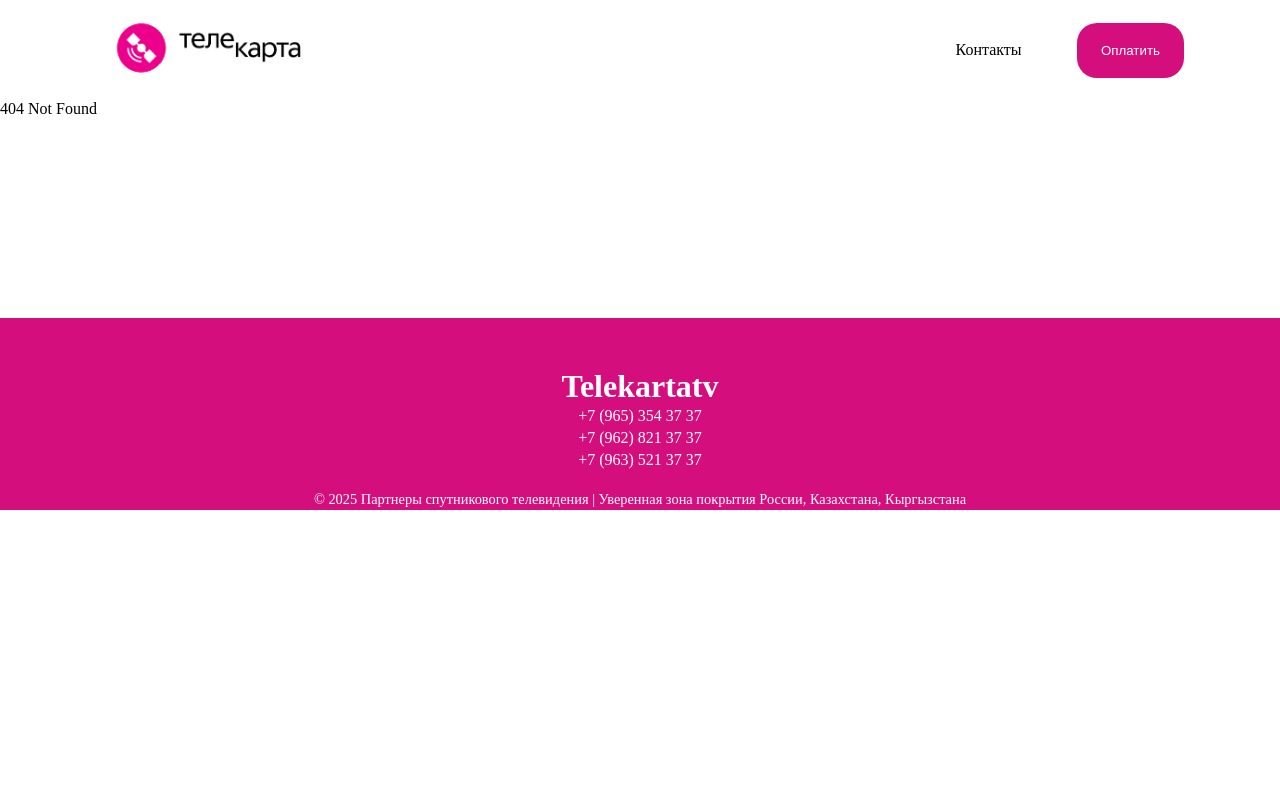
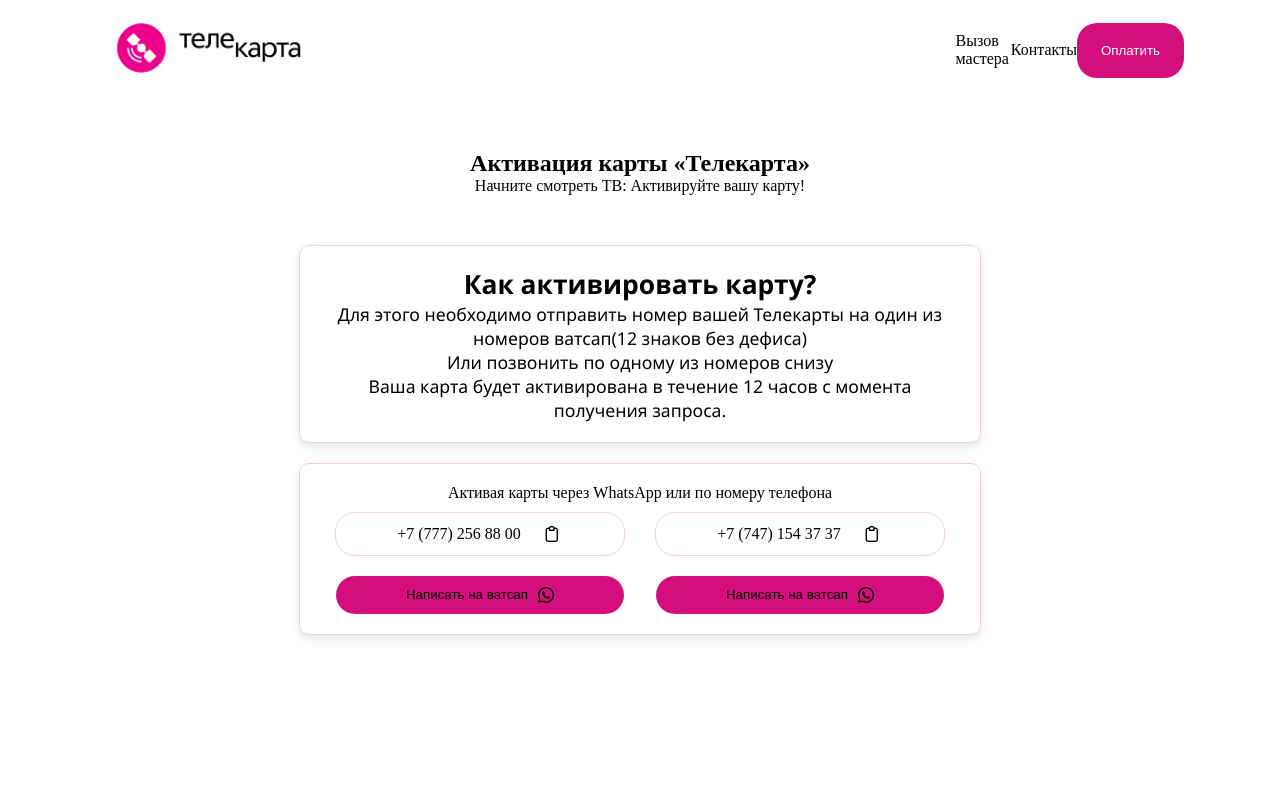
Before and after one commit to weilrfr/telekartadev, a Vue app: page /payment in a window 1280 px wide. Before the commit this address had no page. Shown: the top 800 px of the page. Built offline with nearby package versions, Linux system fonts and the light colour scheme; the HTML template or start-up script is replaced by a standard one.

Commit message:
cardIdpagenotworking

```diff
--- a/package.json
+++ b/package.json
@@ -14,6 +14,9 @@
     "format": "prettier --write src/"
   },
   "dependencies": {
+    "@tailwindcss/vite": "^4.1.14",
+    "primeicons": "^7.0.0",
+    "tailwindcss": "^4.1.14",
     "vue": "^3.5.22",
     "vue-router": "^4.5.1"
   },
--- a/src/assets/main.css
+++ b/src/assets/main.css
@@ -1,3 +1,5 @@
+@import 'primeicons/primeicons.css';
+
 .cont {
     display: flex;
     justify-content: center;
--- a/src/components/CardItem.vue
+++ b/src/components/CardItem.vue
@@ -2,20 +2,12 @@
     import { defineProps } from 'vue';
     import Button from '@/components/Button.vue';
     import { useRouter } from 'vue-router'
-
-    const router = useRouter();
     defineProps({
         rate: {
             type: Object,
             required: true
         }
     });
-
-    function goToRate(id) {
-        router.push({ name: 'rates', params: { id }});
-        console.log(id);
-    }
-
 </script>
 <template>
     <section>
@@ -25,7 +17,7 @@
                 <h3>{{ rate.title }}</h3>
             </div>
             <div>
-                <Button text="Подробнее о тарифе" @click="goToRate(rate.id)"/>
+                <Button text="Список каналов"/>
             </div>
         </div>
     </section>
@@ -42,6 +34,7 @@
         box-shadow: 0px 4px 10px rgba(0, 0, 0, 0.1);
         transition: transform 0.35s ease;
         text-align: center;
+        margin-top: 20px;
     }
     .card:hover {
         transform: translateY(-10px);
--- a/src/components/CardList.vue
+++ b/src/components/CardList.vue
@@ -1,37 +1,19 @@
 <script setup>
-import CardItem from '@/components/CardItem.vue';
-import Pioner from '@/assets/pioner.png';
-import Master from '@/assets/master.png';
-import Lider from '@/assets/lider.png';
-import Premier from '@/assets/premier.png';
-const rates = [
-    {
-        id: 'pioner',
-        img: Pioner,
-        title: 'Тариф Пионер',
-    },
-    {
-        id: 'master',
-        img: Master,
-        title: 'Тариф Мастер',
-    },
-    {
-        id: 'lider',
-        img: Lider,
-        title: 'Тариф Мастер',
-    },
-    {
-        id: 'master',
-        img: Premier,
-        title: 'Тариф Мастер',
-    },
-]
+    import CardItem from '@/components/CardItem.vue';
+    import { useRouter } from 'vue-router'
+    import { useRates } from '@/composable/useRates.js';
+
+    const router = useRouter();
+    const { rates } = useRates();
+    function goToRate(id) {
+        router.push({ name: 'rates', params: { id }});
+    }
 </script>
 <template>
     <section class="card-list">
         <div class="cards">
             <div v-for="rate in rates" :key="rate.title">
-                <CardItem :rate="rate"/>
+                <CardItem :rate="rate" @click="goToRate(rate.id)"/>
             </div>
         </div>
     </section>
--- a/src/components/layouts/Header.vue
+++ b/src/components/layouts/Header.vue
@@ -9,9 +9,8 @@
             </div>
             <div class="nav">
                 <ul>
-                    <li>
-                        Контакты
-                    </li>
+                    <li>Вызов мастера</li>
+                    <li>Контакты</li>
                     <li><Button text="Оплатить"/></li>
                 </ul>
             </div>
--- /dev/null
+++ b/src/composable/useRates.js
@@ -0,0 +1,45 @@
+import Pioner from '@/assets/pioner.png';
+import Master from '@/assets/master.png';
+import Lider from '@/assets/lider.png';
+import Premier from '@/assets/premier.png';
+
+export const useRates = () => {
+        const rates = [
+        {
+            id: 'pioner',
+            img: Pioner,
+            title: 'Тариф Пионер',
+        },
+        {
+            id: 'master',
+            img: Master,
+            title: 'Тариф Мастер',
+        },
+        {
+            id: 'lider',
+            img: Lider,
+            title: 'Тариф Лидер',
+        },
+        {
+            id: 'premier',
+            img: Premier,
+            title: 'Тариф Премьер',
+        },
+        {
+            id: 'premierasd',
+            img: Premier,
+            title: 'Народный премьер',
+        },
+        {
+            id: 'multiroom',
+            img: Lider,
+            title: 'Мультирум',
+        },
+        {
+            id: 'doppaketi',
+            img: Master,
+            title: 'Доп пакеты',
+        }
+    ];
+    return {rates};
+}
--- a/src/router/index.js
+++ b/src/router/index.js
@@ -12,7 +12,12 @@
     {
       path: '/rates/:id',
       name: 'rates',
-      // component: () => import('../views/RatesView.vue'),
+      component: () => import('@/views/RateView.vue'),
+    },
+    {
+      path: '/payment',
+      name: 'payment',
+      component: () => import('@/views/PaymentView.vue'),
     },
     {
       path: '/:pathMatch(.*)*',
--- a/src/views/HomeView.vue
+++ b/src/views/HomeView.vue
@@ -16,9 +16,7 @@
           <img src="../assets/telekarta.png" alt="Telekarta TV" />
         </div>
         <div class="btn-cont">
-          <a href="https://wa.me/+77772568800">
-            <Button text="Оплатить"/>
-          </a>
+          <Button text="Оплатить" @click="$router.push('/payment')"/>
           <Button text="Посмотреть тарифы" class="rate"/>
         </div>
       </div>
@@ -67,6 +65,13 @@
     font-size: 0.9em;
     margin-top: 20px;
   }
+  .rate:hover {
+    background: rgba(212, 15, 125, 1);
+    margin-top: 1px;
+    color: white;
+    transition: 300ms;
+    border: none;
+  }
   .rate {
     background: white;
     border-color: black;
@@ -75,13 +80,6 @@
     transition: 300ms;
   }
 
-  .rate:hover {
-    background: rgba(212, 15, 125, 1);
-    margin-top: 1px;
-    color: white;
-    transition: 300ms;
-    border: none;
-  }
 
   .btn-cont {
     margin-top: 10vh;
--- /dev/null
+++ b/src/views/PaymentView.vue
@@ -0,0 +1,143 @@
+<script setup>
+    function copyNumber(number){
+        navigator.clipboard.writeText(number);
+    }
+</script>
+<template>
+    <section>
+        <div class="hs">
+            <h1>Активация карты «Телекарта»</h1>
+            <p>Начните смотреть ТВ: Активируйте вашу карту!</p>
+        </div>
+        <div class="payment-info">
+            <div class="info">
+                <h2>Как активировать карту?</h2>
+                <p>Для этого необходимо отправить номер вашей Телекарты на один из номеров ватсап(12 знаков без дефиса)</p>
+                <p>Или позвонить по одному из номеров снизу</p>
+                <p>Ваша карта будет активирована в течение 12 часов с момента получения запроса.</p>
+            </div>
+            <div class="payment">
+                <p>Активая карты через WhatsApp или по номеру телефона</p>
+                <div>
+                    <div class="number">
+                        <p>+7 (777) 256 88 00</p>
+                        <i class="pi pi-clipboard" @click="copyNumber('+7 (777) 256 88 00')"></i>
+                    </div>
+                    <div class="number">
+                        <p>+7 (747) 154 37 37</p>
+                        <i class="pi pi-clipboard" @click="copyNumber('+7 (747) 154 37 37')"></i>
+                    </div>
+                    <div class="w-button">
+                        <a href="https://wa.me/+77772568800?text=Здравствуйте!%20Я%20хочу%20активировать%20карту%20Телекарта." target="_blank" rel="noopener noreferrer">
+                            <button>Написать на ватсап<i class="pi pi-whatsapp"></i></button>
+                        </a>
+                    </div>
+                    <div class="w-button">
+                        <a href="https://wa.me/+77471543737?text=Здравствуйте!%20Я%20хочу%20активировать%20карту%20Телекарта." target="_blank" rel="noopener noreferrer">
+                            <button>Написать на ватсап<i class="pi pi-whatsapp"></i></button>
+                        </a>
+                    </div>
+                </div>
+            </div>
+        </div>
+    </section>
+</template>
+<style scoped>
+    .hs {
+        display: flex;
+        flex-direction: column;
+        justify-content: center;
+        align-items: center;
+        margin-top: 50px;
+    }
+    .payment-info {
+        display: flex;
+        justify-content: center;
+        margin-top: 50px;
+        flex-wrap: wrap;
+    }
+    .payment-info > div {
+        flex-basis: 50%;
+    }
+    .info {
+        border: 1px solid rgba(212, 15, 125, 0.2);
+        border-radius: 10px;
+        padding: 20px;
+        box-shadow: 0px 4px 10px rgba(0, 0, 0, 0.1);
+        transition: transform 0.35s ease;
+        text-align: center;
+        margin-bottom: 20px;
+        font-size: 1.1em;
+        font-family: 'Segoe UI', Tahoma, Geneva, Verdana, sans-serif;
+    }
+    .payment {
+        border: 1px solid rgba(212, 15, 125, 0.2);
+        border-radius: 10px;
+        padding: 20px;
+        box-shadow: 0px 4px 10px rgba(0, 0, 0, 0.1);
+        transition: transform 0.35s ease;
+        text-align: center;
+    }
+    .payment > div {
+        display: flex;
+        justify-content: space-around;
+        flex-wrap: wrap;
+    }
+    .payment > div > div{
+        display: flex;
+        flex-basis: 45%;
+    }
+    .payment .number {
+        display: flex;
+        border: 1px solid rgba(212, 15, 125, 0.2);
+        border-radius: 20px;
+        padding: 10px 0px;
+        justify-content: center;
+        align-items: center;
+        gap: 10px;
+        margin-top: 10px;
+        flex-basis: 45%;
+    }
+
+    .w-button button{
+        display: flex;
+        border: 1px solid rgba(212, 15, 125, 0.2);
+        border-radius: 20px;
+        justify-content: center;
+        padding: 10px 20px;
+        margin-top: 20px;
+        background-color: rgba(212, 15, 125, 1);
+        width: 100%;
+        transition: 300ms;
+    }
+    .w-button a {
+        text-decoration: none;
+        color: black;
+        width: 100%;
+    }
+    .w-button button:hover {
+        background: rgb(6, 211, 40);
+        color: white;
+        transition: 300ms;
+        cursor: pointer;
+    }
+    .number i {
+        margin-left: 10px;
+        border-radius: 5px;
+        padding: 3px;
+        cursor: pointer;
+        transition: background-color 0.2s, transform 0.1s, box-shadow 0.2s;
+    }
+    .number i:hover {
+        background-color: rgba(212, 15, 125, 0.2);
+        box-shadow: 0 4px 8px rgba(0, 0, 0, 0.2);
+    }
+    .number i:active {
+        transform: scale(0.95);
+        box-shadow: 0 2px 4px rgba(0, 0, 0, 0.2);
+    }
+    .w-button i {
+        margin-left: 10px;
+        font-size: 1.2em;
+    }
+</style>
--- /dev/null
+++ b/src/views/RateView.vue
@@ -0,0 +1,16 @@
+<script setup>
+import { defineProps } from 'vue';
+
+defineProps({
+    rate: {
+        type: Object,
+        required: true
+    }
+});
+</script>
+
+<template>
+    <section>
+        <img :src="rate.img"></img>
+    </section>
+</template>
--- a/vite.config.js
+++ b/vite.config.js
@@ -3,12 +3,11 @@
 import { defineConfig } from 'vite'
 import vue from '@vitejs/plugin-vue'
 import vueDevTools from 'vite-plugin-vue-devtools'
-
 // https://vite.dev/config/
 export default defineConfig({
   plugins: [
     vue(),
-    vueDevTools(),
+    vueDevTools()
   ],
   resolve: {
     alias: {
```
Also changed, not shown: src/assets/pioner2.png (added), 1 other file (tests, documents, lock files or other folders).
